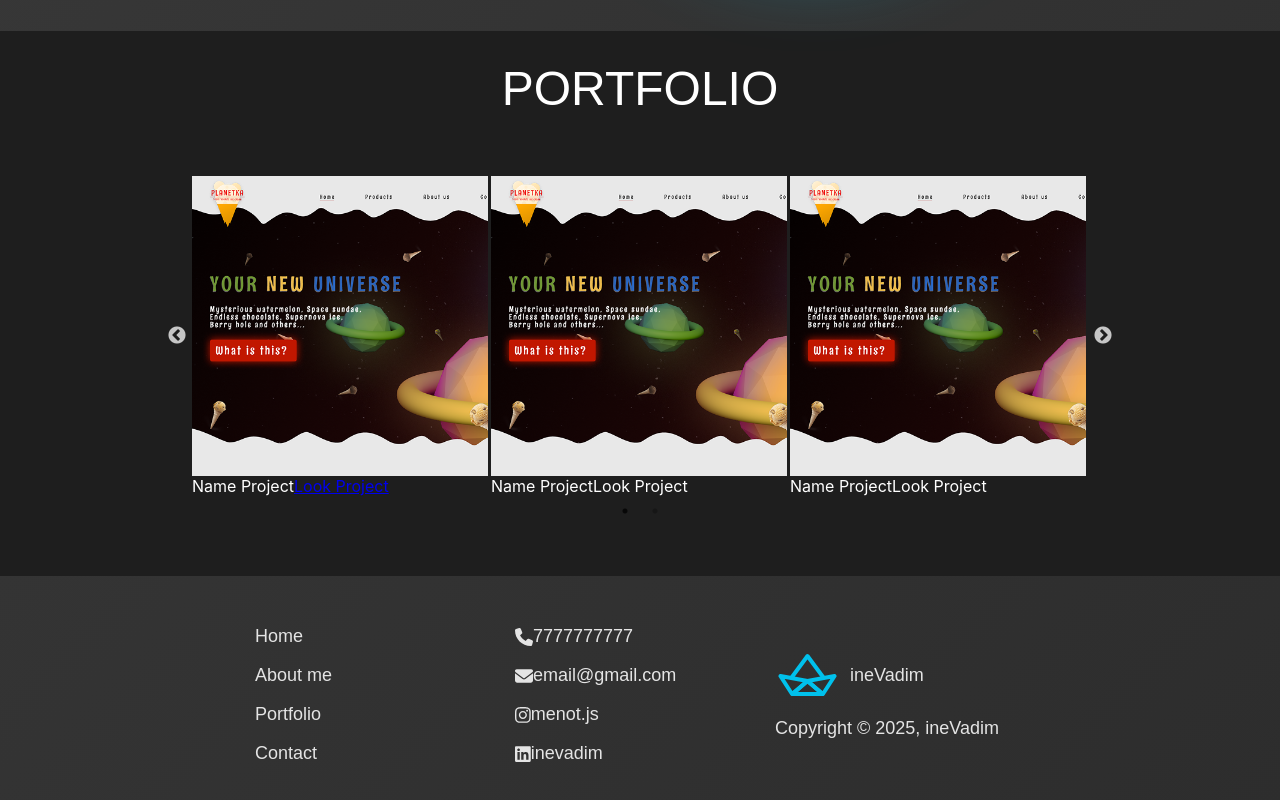
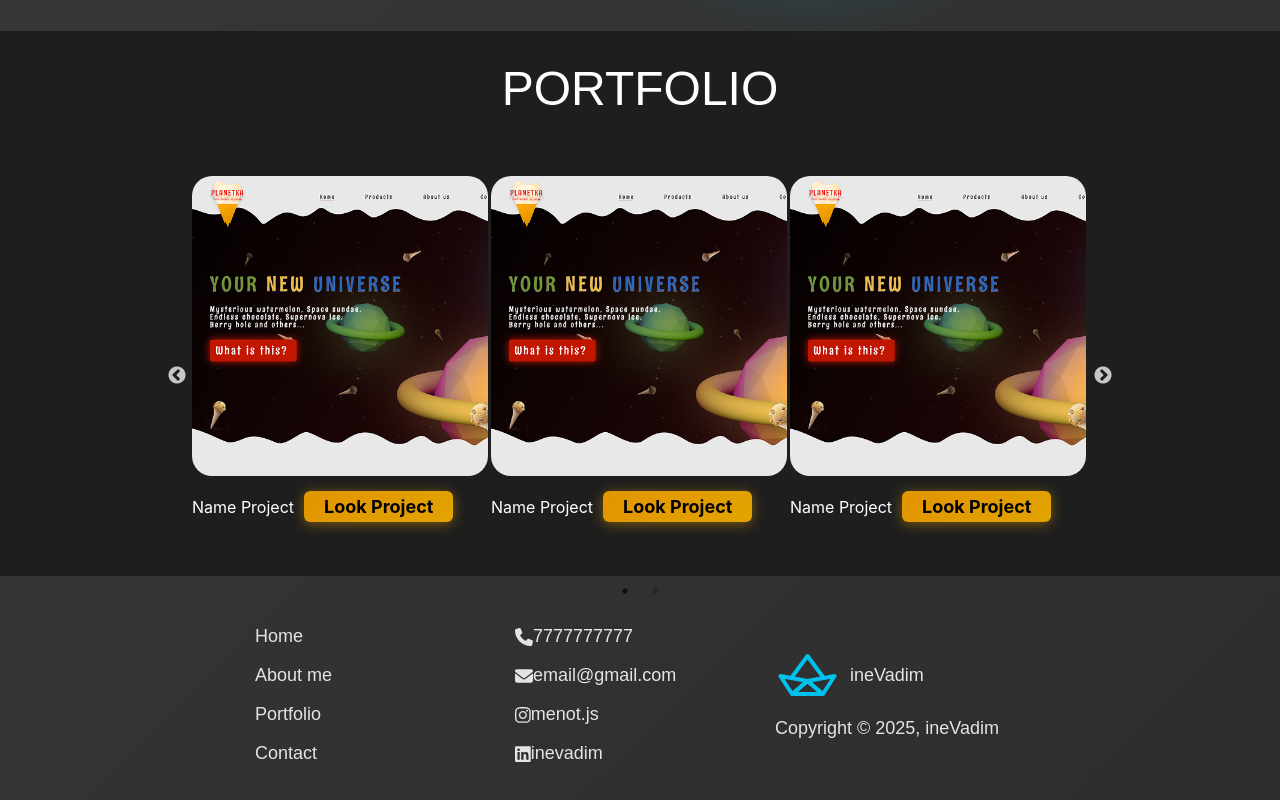
Before and after one commit to inevadim/portfolioFront, a React (Vite) app: page / in a window 1280 px wide. Shown: the part 2279-3079 px from the top of the page. Built offline with nearby package versions, Linux system fonts and the light colour scheme.

Commit message:
edit slider

```diff
--- a/src/components/portfolio/Portfolio.module.css
+++ b/src/components/portfolio/Portfolio.module.css
@@ -1,5 +1,6 @@
 .stylesImg{
     height: 300px;
+    /* background-color: red; */
 }
 
 .wrapper{
@@ -33,18 +34,45 @@ margin-top: 30px;
     color: white;
     flex-direction: column;
     /* background-color: red; */
-    /* width: 800px;
-    height: 300px; */
+    /* width: 800px; */
+    height: 400px;
 }
+
 
 .wrapperImg{
     /* background-color: green; */
-    display: flex;
-    width: 300px;
-    /* justify-content: center; */
-    align-items: center;
+    margin-bottom: 20px;
 }
 
 .wrapperImg img{
     height: 300px;
+    border-radius: 20px;
 }
+
+.nameProject{
+
+}
+
+.aLookProject{
+    text-decoration: none;
+    color: hsl(0, 0%, 100%);
+    text-decoration: none;
+    border-radius: 6px;
+width: 70px;
+height: 30px;
+box-shadow: 0 2px 13px 0 rgba(226, 158, 0, 0.48);
+background: linear-gradient(315deg, #e2a300 0%, #e29500 100%);
+font-weight: 700;
+font-size: 18px;
+color: #000;
+padding: 5px 20px 5px 20px;
+margin-left: 10px;
+/* margin-top: 130px; */
+}
+
+.aLookProject:active{
+    color: #ffffff;
+}
+.aLookProject:hover{
+    color: #ffffff;
+}
--- a/src/components/portfolio/Portfolio.tsx
+++ b/src/components/portfolio/Portfolio.tsx
@@ -20,38 +20,38 @@ function Portfolio() {
 
           <div className={styles.itemSlider}>
             <div className={styles.wrapperImg}><img src={portfolio1} alt="portfolio 1" /></div>
-                <span>Name Project</span>
-                <span><a href='#'>Look Project</a></span>
+                <span className={styles.nameProject}>Name Project</span>
+                <a className={styles.aLookProject} href='#'>Look Project</a>
           </div>
 
           <div className={styles.itemSlider}>
             <div className={styles.wrapperImg}><img src={portfolio1} alt="portfolio 1" /></div>
                 <span>Name Project</span>
-                <a>Look Project</a>
+                <a className={styles.aLookProject} href='#'>Look Project</a>
           </div>
 
           <div className={styles.itemSlider}>
             <div className={styles.wrapperImg}><img src={portfolio1} alt="portfolio 1" /></div>
                 <span>Name Project</span>
-                <a>Look Project</a>
+                <a className={styles.aLookProject} href='#'>Look Project</a>
           </div>
 
           <div className={styles.itemSlider}>
             <div className={styles.wrapperImg}><img src={portfolio1} alt="portfolio 1" /></div>
                 <span>Name Project</span>
-                <a>Look Project</a>
+                <a className={styles.aLookProject} href='#'>Look Project</a>
           </div>
 
           <div className={styles.itemSlider}>
             <div className={styles.wrapperImg}><img src={portfolio1} alt="portfolio 1" /></div>
                 <span>Name Project</span>
-                <a>Look Project</a>
+                <a className={styles.aLookProject} href='#'>Look Project</a>
           </div>
 
           <div className={styles.itemSlider}>
             <div className={styles.wrapperImg}><img src={portfolio1} alt="portfolio 1" /></div>
                 <span>Name Project</span>
-                <a>Look Project</a>
+                <a className={styles.aLookProject} href='#'>Look Project</a>
           </div>
 
         </Slider>
```
